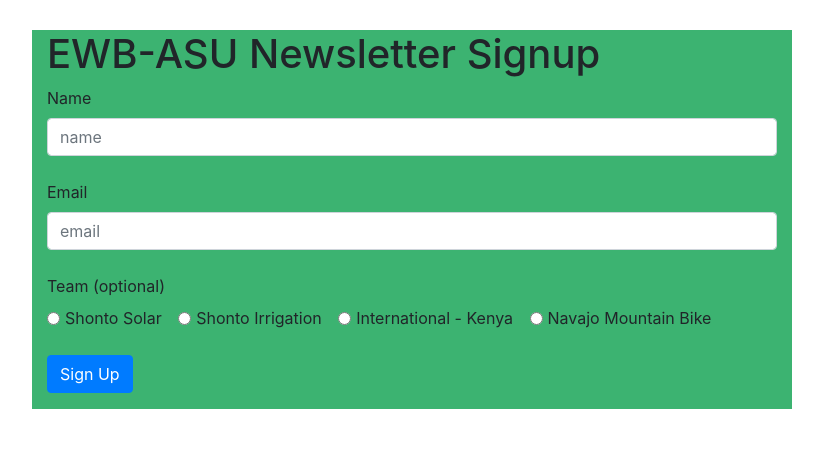
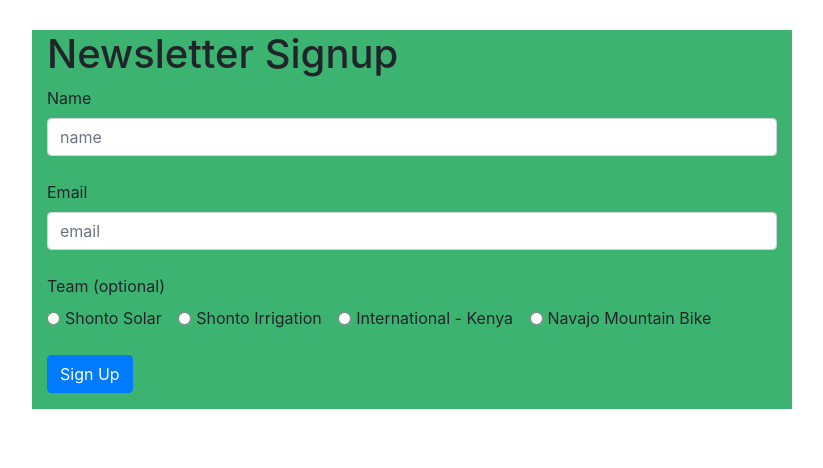
Before and after one commit to sarthakkg/web_app_mongoDB, a website: page index.html in a window 1280 px wide. Shown: the whole page, without its empty margins (228-1051 px from the left). Drawn offline with nearby package versions, Linux system fonts and the light colour scheme.

Commit message:
Generic signup changes

```diff
--- a/index.html
+++ b/index.html
@@ -10,7 +10,7 @@
     <link rel="stylesheet" href="https://stackpath.bootstrapcdn.com/bootstrap/4.1.3/css/bootstrap.min.css"
         integrity="sha384-MCw98/SFnGE8fJT3GXwEOngsV7Zt27NXFoaoApmYm81iuXoPkFOJwJ8ERdknLPMO" crossorigin="anonymous">
 
-    <title>EWB Newsletter Signup!</title>
+    <title>Newsletter Signup!</title>
 </head>
 
 <body>
@@ -18,7 +18,7 @@
         <div class="row">
             <div class="col-lg-2"></div>
             <div class="col-lg-8" style="background-color:mediumseagreen; margin-top: 30px;">
-                <h1>EWB-ASU Newsletter Signup</h1>
+                <h1>Newsletter Signup</h1>
                 <form id="form">
                     <div class="form-group">
                         <label for="name">Name</label>
```
